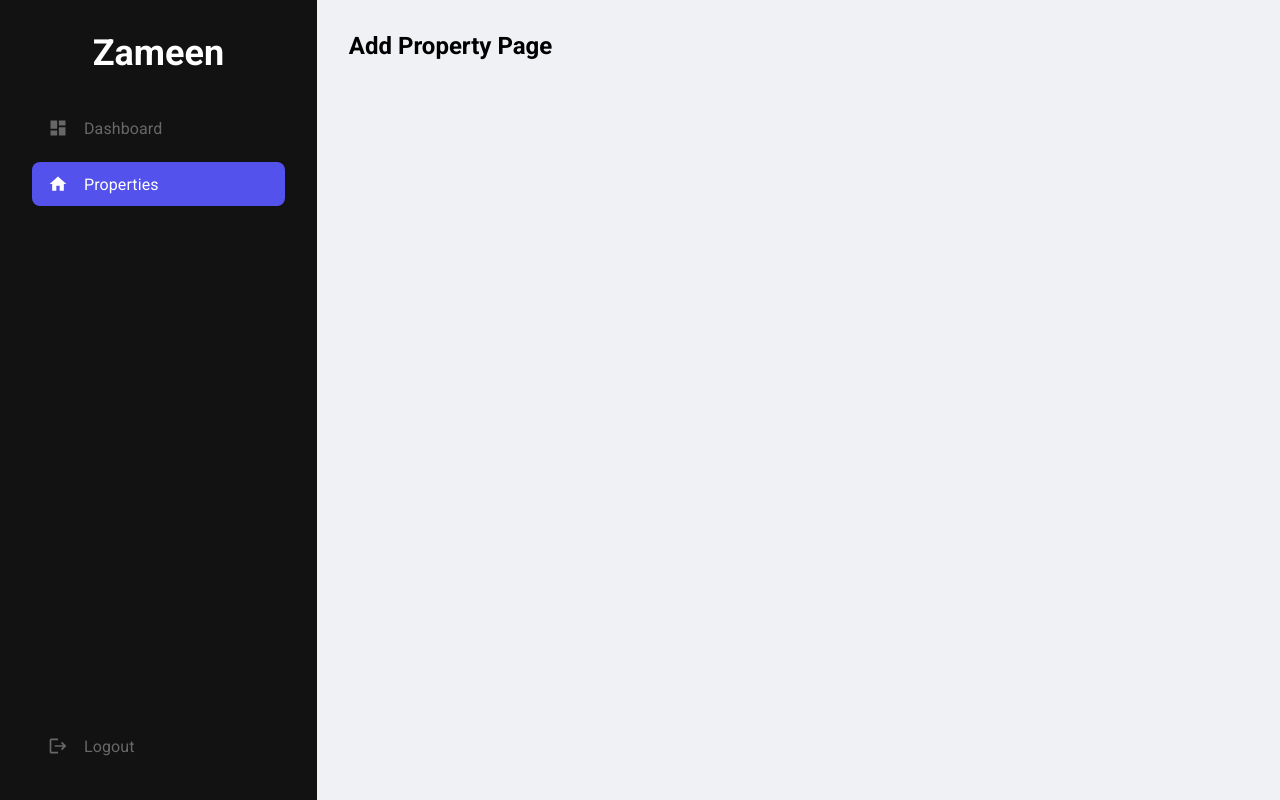
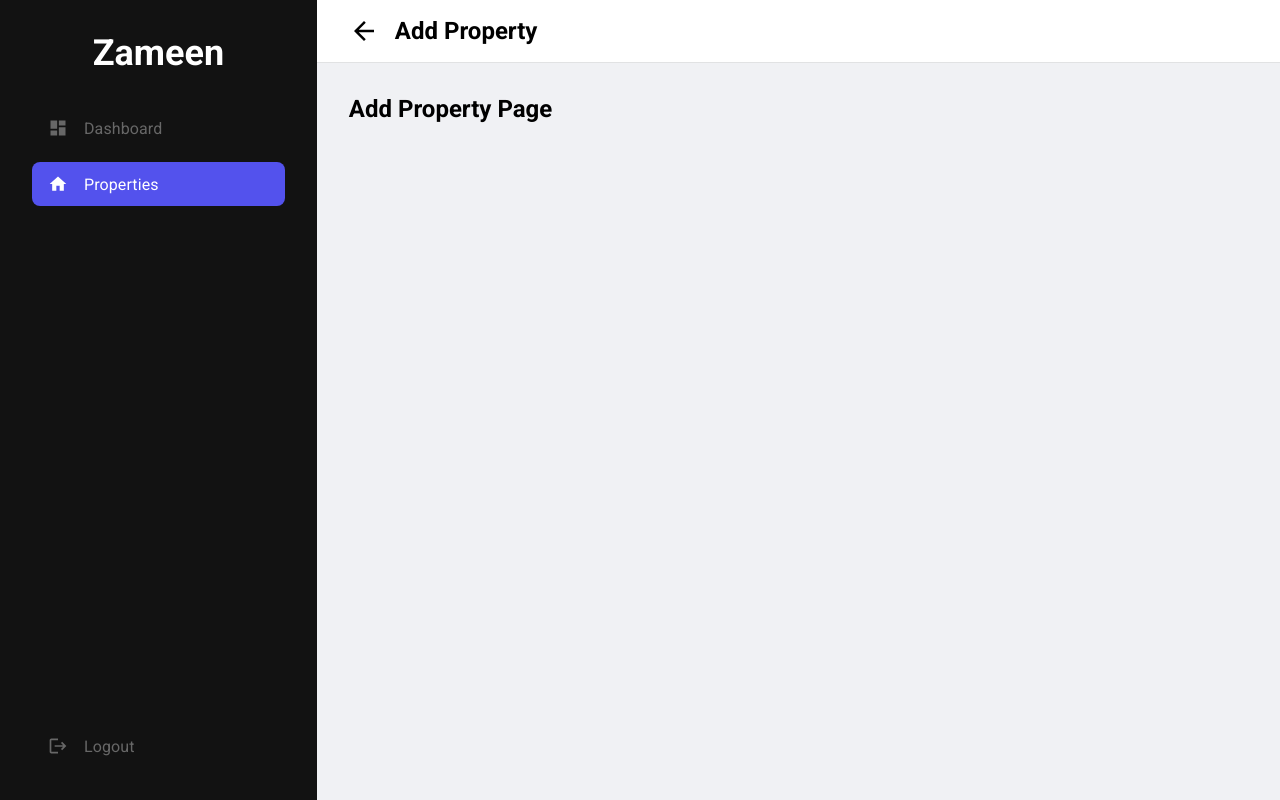
Before and after one commit to kahf-pms/kahf-admin-portal, a React (Vite) app: page /properties/add in a window 1280 px wide. Built offline with nearby package versions, Linux system fonts and the light colour scheme.

Commit message:
Fixed bug

```diff
--- a/src/features/app/globalSlice.js
+++ b/src/features/app/globalSlice.js
@@ -2,6 +2,7 @@
 
 const initialState = {
 	pageName: "",
+	canGoBack: false
 };
 
 const globalSlice = createSlice({
@@ -11,11 +12,15 @@
 		setPageName(state, action) {
 			state.pageName = action.payload;
 		},
+		setCanGoBack(state, action){
+			state.canGoBack = action.payload;
+		}
 	},
 });
 
-export const { setPageName } = globalSlice.actions;
+export const { setPageName, setCanGoBack } = globalSlice.actions;
 
 export const getPageName = (state) => state.global.pageName;
+export const getCanGoBack = (state) => state.global.canGoBack;
 
 export default globalSlice.reducer;
--- a/src/features/hooks/usePageName.jsx
+++ b/src/features/hooks/usePageName.jsx
@@ -1,12 +1,13 @@
 import { useEffect } from "react";
 import { useDispatch } from "react-redux";
-import { setPageName } from "../app/globalSlice";
+import { setCanGoBack, setPageName } from "../app/globalSlice";
 
-const usePageName = (pageName) => {
+const usePageName = (pageName, canGoBack = true) => {
 	const dispatch = useDispatch();
 
 	useEffect(() => {
 		dispatch(setPageName(pageName));
+		dispatch(setCanGoBack(canGoBack));
 	});
 };
 
--- a/src/features/layout/Header/Header.jsx
+++ b/src/features/layout/Header/Header.jsx
@@ -1,17 +1,18 @@
 import { useSelector } from "react-redux";
-import { StyledHeader } from "./Header.styled";
-import { getPageName } from "../../app/globalSlice";
+import { getCanGoBack, getPageName } from "../../app/globalSlice";
 import { MdArrowBack } from "react-icons/md";
 import { useNavigate } from "react-router-dom";
+import { StyledHeader } from "./Header.styled";
 
 const Header = () => {
 	const navigate = useNavigate();
 	const pageName = useSelector(getPageName);
+	const canGoBack = useSelector(getCanGoBack);
 
 	return (
 		<StyledHeader>
-			<MdArrowBack onClick={() => navigate(-1)} />
-			<h3>{pageName}</h3>
+			{canGoBack && <MdArrowBack onClick={() => navigate(-1)} />}
+			<h3>{pageName || "Admin Portal"}</h3>
 		</StyledHeader>
 	);
 };
--- a/src/features/layout/Layout.jsx
+++ b/src/features/layout/Layout.jsx
@@ -1,7 +1,7 @@
 import { Outlet } from "react-router-dom";
 import { StyledBody } from "./Layout.styled";
 import SideNav from "./sideNav/SideNav";
-// import Header from "./header/Header";
+import Header from "./header/Header";
 import Container from "../ui/container/Container";
 
 const Layout = () => {
@@ -9,7 +9,7 @@
 		<StyledBody>
 			<SideNav />
 			<section className="mainContent">
-				{/* <Header /> */}
+				<Header />
 				<Container>
 					<Outlet />
 				</Container>
--- a/src/pages/dashboard/DashboardPage.jsx
+++ b/src/pages/dashboard/DashboardPage.jsx
@@ -1,4 +1,8 @@
+import usePageName from "../../features/hooks/usePageName";
+
 const DashboardPage = () => {
+	usePageName("Admin Dashboard", false);
+
 	return <h3>Dashboard</h3>;
 };
 
```
